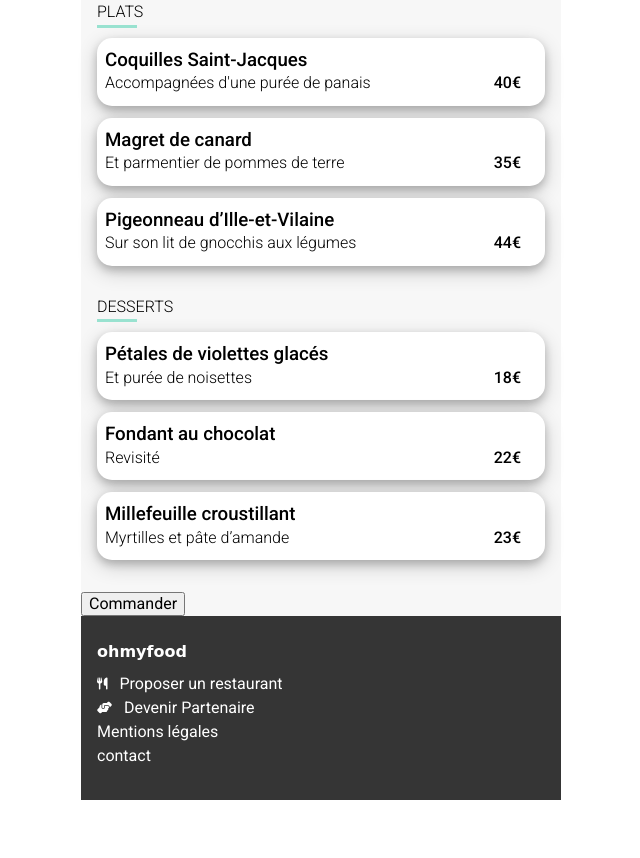
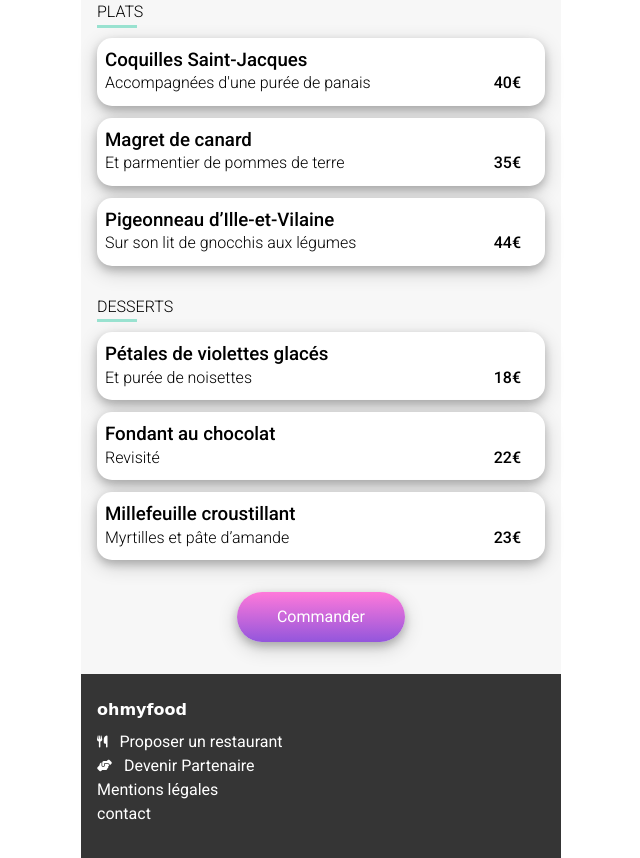
Before and after one commit to michelre/chane-to_jean_3_102022, a plain HTML site: page a-la-francaise-menu.html in a window 1280 px wide. Shown: the part 753-1611 px from the top of the page, without its empty margins (319-959 px from the left). Before the commit the page ends 1553 px from the top, so only its background shows below. Drawn offline with Linux system fonts and the light colour scheme; a web font is replaced by a local one.

Commit message:
Write menu button SCSS

```diff
--- a/a-la-francaise-menu.html
+++ b/a-la-francaise-menu.html
@@ -107,8 +107,9 @@
                 </div>
             </div>
         </section>
-        <section class="commander">
-            <button>Commander</button>
+        <!-- PLACE ORDER -->
+        <section class="menu__place-order">
+            <button class="btn btn--wide">Commander</button>
         </section>
     </main>
     <footer class="footer">
--- a/sass/components/_buttons.scss
+++ b/sass/components/_buttons.scss
@@ -6,4 +6,8 @@
     border: 0;
     background: linear-gradient($secondary-colour,$primary-colour);
     @include box-shadow;
+    &--wide {
+     padding-left: 2.5rem;
+     padding-right: 2.5rem;
+    }
 }
--- a/sass/pages/_menu.scss
+++ b/sass/pages/_menu.scss
@@ -51,7 +51,15 @@
             row-gap: 0.75rem;
             padding-top: 1rem;
         }
+
+
+    }
+
+    &__place-order {
+        padding-bottom: 2rem;
+        text-align: center;
     }
 
 
+
 }
```
Also changed, not shown: css/main.css, 1 other file.
